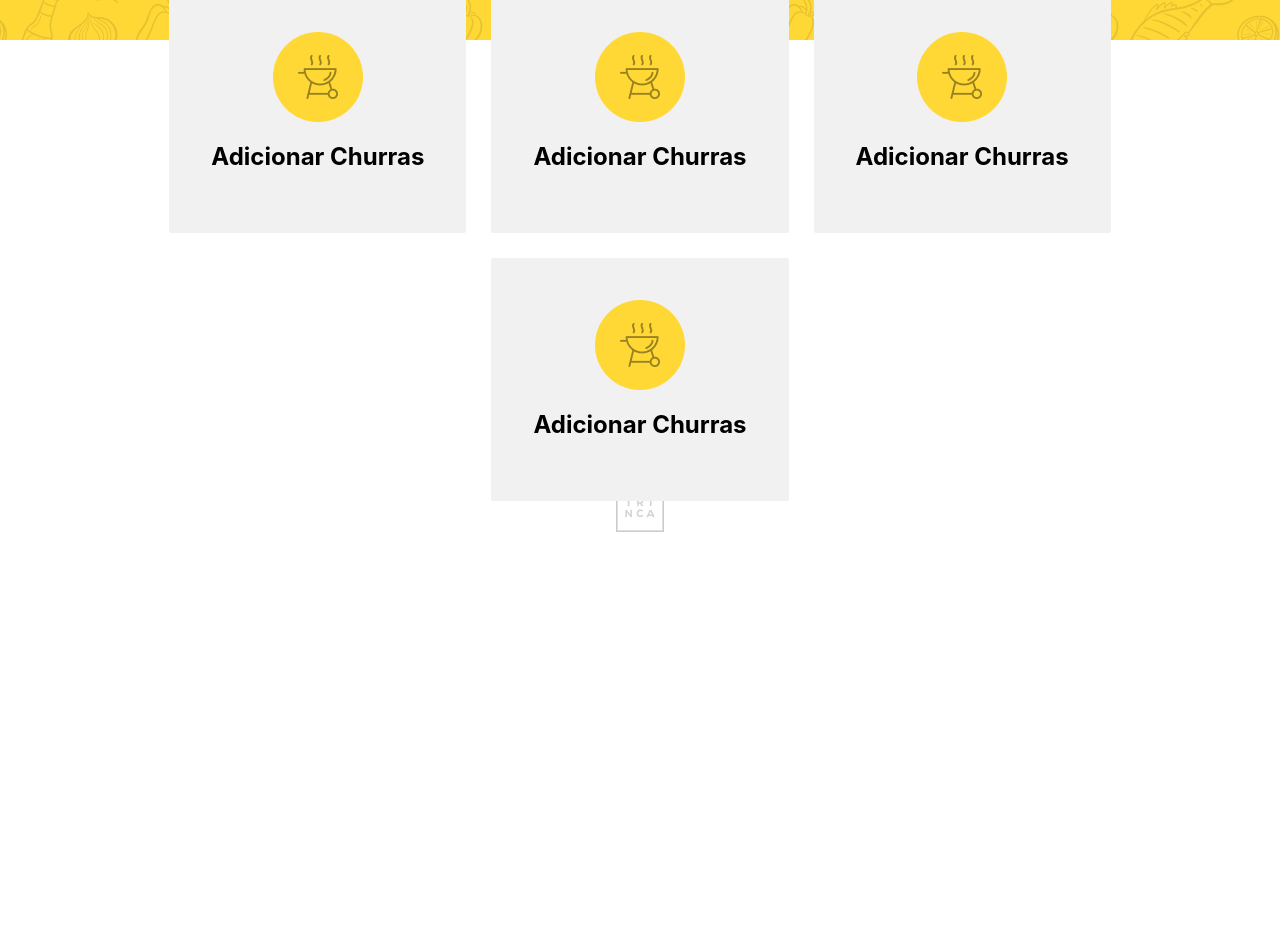
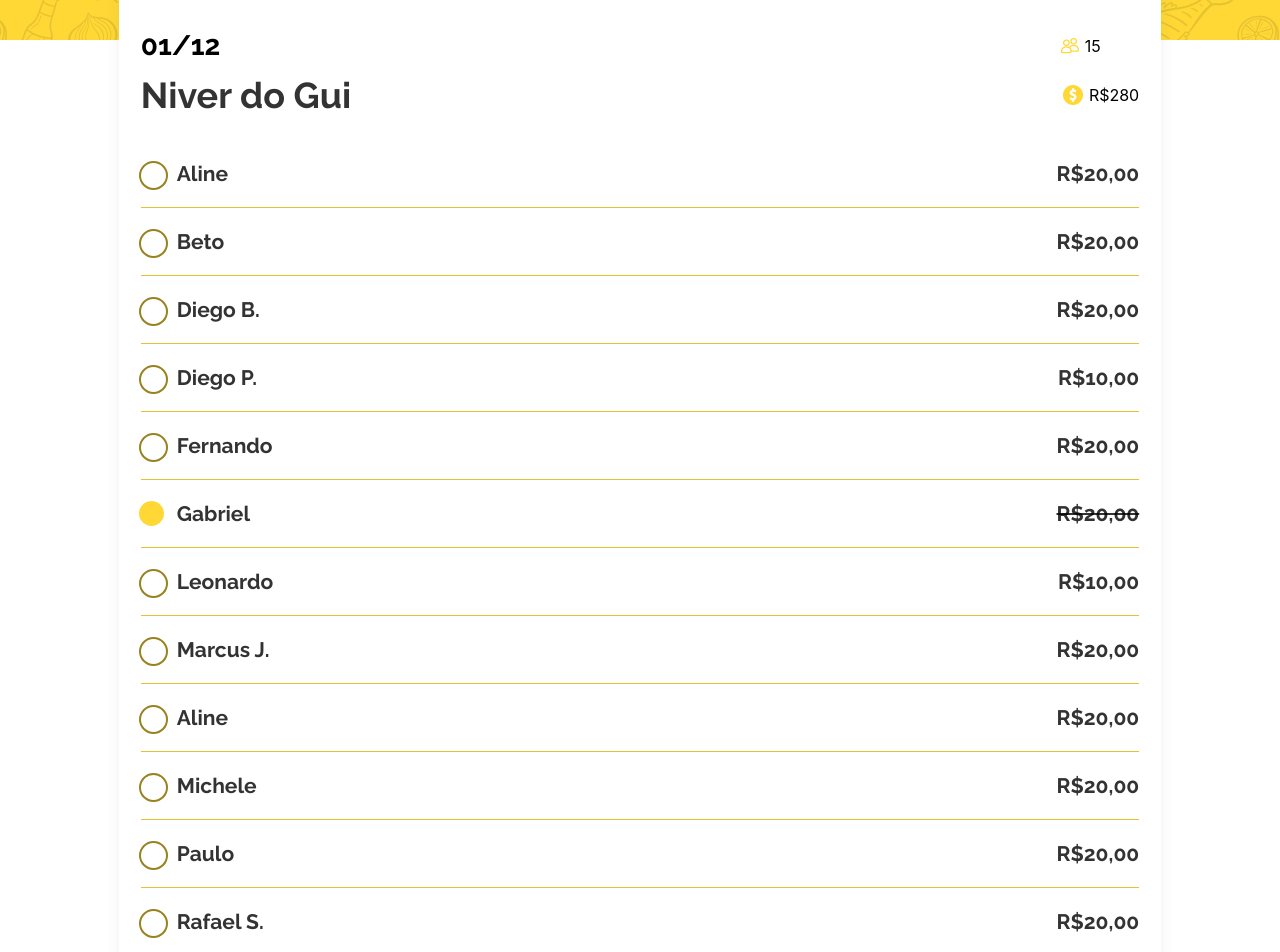
Before and after one commit to vmontanha/churras-trinca, a React (Create React App) app: page /new in a window 1280 px wide. Shown: the part 240-1192 px from the top of the page. Before the commit the page ends 800 px from the top, so only its background shows below. Built offline with nearby package versions, Linux system fonts and the light colour scheme.

Commit message:
Static is on

```diff
--- a/src/Layout/CriarChurras/CriarChurras.js
+++ /dev/null
@@ -1,44 +0,0 @@
-import React from 'react'
-import newChurrasIcon from '../../assets/img/icon_churras.png'
-import '../CriarChurras/CriarChurras.css'
-
-const CriarChurras = () => {
-  return (
-    <div className='warp__list'>
-      <div className='container__card'>
-        <div className='box__icon'>
-          <img src={newChurrasIcon} alt='newChurrasIcon' />
-        </div>
-        <div className='box__subtitle'>
-          <h2>Adicionar Churras</h2>
-        </div>
-      </div>
-      <div className='container__card'>
-        <div className='box__icon'>
-          <img src={newChurrasIcon} alt='newChurrasIcon' />
-        </div>
-        <div className='box__subtitle'>
-          <h2>Adicionar Churras</h2>
-        </div>
-      </div>
-      <div className='container__card'>
-        <div className='box__icon'>
-          <img src={newChurrasIcon} alt='newChurrasIcon' />
-        </div>
-        <div className='box__subtitle'>
-          <h2>Adicionar Churras</h2>
-        </div>
-      </div>
-      <div className='container__card'>
-        <div className='box__icon'>
-          <img src={newChurrasIcon} alt='newChurrasIcon' />
-        </div>
-        <div className='box__subtitle'>
-          <h2>Adicionar Churras</h2>
-        </div>
-      </div>
-    </div>
-  )
-}
-
-export default CriarChurras
--- /dev/null
+++ b/src/Layout/DetalheChurras/DetalheChurras.css
@@ -0,0 +1,123 @@
+.container__list {
+  display: block;
+  position: relative;
+  top: -61px;
+  background-color: #fff;
+  border-radius: 2px;
+  padding: 22px;
+  width: 78%;
+  height: auto;
+  margin-right: auto;
+  margin-left: auto;
+  flex-direction: row;
+  justify-content: space-between;
+  align-items: center;
+  box-shadow: 0px 0px 16px 0px rgba(0, 0, 0, 0.06);
+}
+
+.box__date {
+  width: 100%;
+  margin-right: auto;
+}
+
+.box__date h3 {
+  color: #000;
+  font-family: Raleway bold;
+  font-size: 28px;
+  font-style: normal;
+  font-weight: 800;
+  line-height: normal;
+
+}
+
+.box__date h1 {
+  color: rgba(0, 0, 0, 0.80);
+  font-family: Raleway Bold;
+  font-size: 36px;
+  font-style: normal;
+  font-weight: 700;
+  line-height: normal;
+
+}
+
+.qtd__people {
+  display: flex;
+  align-items: center;
+  width: 85px;
+}
+
+.box__date p {
+  color: #000;
+  text-align: center;
+  font-family: Raleway-Thin;
+  font-size: 21px;
+  font-style: normal;
+  font-weight: 500;
+  line-height: normal;
+
+}
+
+.box__people img {
+  margin-right: 6px;
+}
+
+.box__people {
+  display: flex;
+  align-items: center;
+  justify-content: center;
+  flex-direction: row;
+}
+
+.under__style {
+  border-bottom: 1px solid #E5C231;
+}
+
+.title {
+  margin-top: -40px;
+}
+
+
+input[type=checkbox] {
+  position: relative;
+  opacity: 0;
+  cursor: pointer;
+  height: 0;
+  margin-right: 19px;
+
+}
+
+label {
+  color: rgba(0, 0, 0, 0.80);
+  font-family: Raleway Bold;
+  font-size: 21px;
+  font-style: normal;
+  font-weight: 700;
+  line-height: normal;
+}
+
+.checkmark {
+  position: absolute;
+  height: 25px;
+  width: 25px;
+  left: 20px;
+  border-radius: 50%;
+  border: 2px solid #998220;
+}
+
+input:checked~.checkmark {
+  background-color: #FFD836;
+  border: none;
+}
+
+.money {
+  color: rgba(0, 0, 0, 0.80);
+  font-family: Raleway Bold;
+  font-size: 21px;
+  font-style: normal;
+  font-weight: 700;
+  line-height: normal;
+}
+
+.check {
+  text-decoration: line-through
+}
--- /dev/null
+++ b/src/Layout/DetalheChurras/DetalheChurras.js
@@ -0,0 +1,157 @@
+import React from 'react'
+import iconPeople from '../../assets/img/icon_people.png'
+import iconMoney from '../../assets/img/icon_money.png'
+import '../DetalheChurras/DetalheChurras.css'
+
+const DetalheChurras = () => {
+  return (
+    <div className='container__list'>
+      <div className='box__people'>
+        <div className='box__date'>
+          <h3>01/12</h3>
+        </div>
+        <div className='qtd__people'>
+          <img src={iconPeople} alt='people' />
+          <p>15</p>
+        </div>
+      </div>
+      <div className='box__people title'>
+        <div className='box__date'>
+          <h1>Niver do Gui</h1>
+        </div>
+        <img src={iconMoney} alt='people' />
+        <p>R$280</p>
+      </div>
+      <div className='box__people under__style'>
+        <div className='box__date'>
+          <input type='checkbox' />
+          <span className='checkmark'></span>
+          <label className='container__label'>Aline</label>
+        </div>
+        <p className='money'>R$20,00</p>
+      </div>
+      <div className='box__people under__style'>
+        <div className='box__date'>
+          <input type='checkbox' />
+          <span className='checkmark'></span>
+          <label className='container__label'>Beto</label>
+        </div>
+        <p className='money'>R$20,00</p>
+      </div>
+      <div className='box__people under__style'>
+        <div className='box__date'>
+          <input type='checkbox' />
+          <span className='checkmark'></span>
+          <label className='container__label'>Diego B.</label>
+        </div>
+        <p className='money'>R$20,00</p>
+      </div>
+      <div className='box__people under__style'>
+        <div className='box__date'>
+          <input type='checkbox' />
+          <span className='checkmark'></span>
+          <label className='container__label'>Diego P.</label>
+        </div>
+        <p className='money'>R$10,00</p>
+      </div>
+      <div className='box__people under__style'>
+        <div className='box__date'>
+          <input type='checkbox' />
+          <span className='checkmark'></span>
+          <label className='container__label'>Fernando</label>
+        </div>
+        <p className='money'>R$20,00</p>
+      </div>
+      <div className='box__people under__style'>
+        <div className='box__date'>
+          <input type='checkbox' checked='checked' />
+          <span className='checkmark'></span>
+          <label className='container__label'>Gabriel</label>
+        </div>
+        <p className='money check'>R$20,00</p>
+      </div>
+      <div className='box__people under__style'>
+        <div className='box__date'>
+          <input type='checkbox' />
+          <span className='checkmark'></span>
+          <label className='container__label'>Leonardo</label>
+        </div>
+        <p className='money'>R$10,00</p>
+      </div>
+      <div className='box__people under__style'>
+        <div className='box__date'>
+          <input type='checkbox' />
+          <span className='checkmark'></span>
+          <label className='container__label'>Marcus J.</label>
+        </div>
+        <p className='money'>R$20,00</p>
+      </div>
+      <div className='box__people under__style'>
+        <div className='box__date'>
+          <input type='checkbox' />
+          <span className='checkmark'></span>
+          <label className='container__label'>Aline</label>
+        </div>
+        <p className='money'>R$20,00</p>
+      </div>
+      <div className='box__people under__style'>
+        <div className='box__date'>
+          <input type='checkbox' />
+          <span className='checkmark'></span>
+          <label className='container__label'>Michele</label>
+        </div>
+        <p className='money'>R$20,00</p>
+      </div>
+      <div className='box__people under__style'>
+        <div className='box__date'>
+          <input type='checkbox' />
+          <span className='checkmark'></span>
+          <label className='container__label'>Paulo</label>
+        </div>
+        <p className='money'>R$20,00</p>
+      </div>
+      <div className='box__people under__style'>
+        <div className='box__date'>
+          <input type='checkbox' />
+          <span className='checkmark'></span>
+          <label className='container__label'>Rafael S.</label>
+        </div>
+        <p className='money'>R$20,00</p>
+      </div>
+      <div className='box__people under__style'>
+        <div className='box__date'>
+          <input type='checkbox' />
+          <span className='checkmark'></span>
+          <label className='container__label'>Ralf</label>
+        </div>
+        <p className='money'>R$20,00</p>
+      </div>
+      <div className='box__people under__style'>
+        <div className='box__date'>
+          <input type='checkbox' checked='checked' />
+          <span className='checkmark'></span>
+          <label className='container__label'>Ruan</label>
+        </div>
+        <p className='money'>R$20,00</p>
+      </div>
+      <div className='box__people under__style'>
+        <div className='box__date'>
+          <input type='checkbox' />
+          <span className='checkmark'></span>
+          <label className='container__label'>Thales</label>
+        </div>
+        <p className='money'>R$20,00</p>
+      </div>
+      <div className='box__people under__style'>
+        <div className='box__date'>
+          <input type='checkbox' />
+          <span className='checkmark'></span>
+          <label className='container__label'>Wait</label>
+        </div>
+        <p className='money'>R$20,00</p>
+      </div>
+    </div>
+  )
+}
+
+export default DetalheChurras
--- a/src/Layout/Login/Login.css
+++ b/src/Layout/Login/Login.css
@@ -1,7 +1,7 @@
 .container__login {
   background-color: #FFD836;
   width: 100%;
-  height: 65vh;
+  height: 80vh;
 }
 
 .form__box {
@@ -14,6 +14,7 @@
 
 .box__input {
   transform: translate(0px, -70px);
+  backdrop-filter: blur(2px);
 }
 
 .box__input h2 {
@@ -57,6 +58,7 @@
   line-height: normal;
   padding: 14px 115px 14px;
   text-decoration: none;
+
 }
 
 .box__button {
--- a/src/Layout/Login/Login.js
+++ b/src/Layout/Login/Login.js
@@ -12,11 +12,11 @@ const Login = () => {
         </div>
         <div className='box__input'>
           <h2>Senha</h2>
-          <input type='text' placeholder='senha' />
+          <input type='password' placeholder='senha' />
         </div>
       </div>
       <div className='box__button'>
-        <Link className='button__submit' to='/new'>Enviar</Link>
+        <Link className='button__submit' to='/agenda'>Enviar</Link>
       </div>
     </div>
 
--- a/src/Layout/CriarChurras/CriarChurras.css
+++ b/src/components/CriarChurras/CriarChurras.css
@@ -20,6 +20,7 @@
   padding: 42px;
   transform: translate(0, -50px);
   border-radius: 2px;
+  cursor: pointer;
 }
 
 .box__icon {
@@ -31,7 +32,18 @@
   background-position: center;
   padding: 23px;
   background-repeat: no-repeat;
+}
 
+a {
+  color: #000;
+  text-align: center;
+  font-family: Raleway Bold;
+  font-size: 18px;
+  font-style: normal;
+  font-weight: 700;
+  line-height: normal;
+  text-decoration: none;
+  text-transform: none;
 }
 
 .container__card:hover {
--- a/src/index.js
+++ b/src/index.js
@@ -23,11 +23,11 @@ const router = createBrowserRouter([
       },
       {
         path: "/agenda",
-        element: <ChurrasList />,
+        element: <ChurrasDetail />,
       },
       {
         path: "/new",
-        element: <ChurrasDetail />,
+        element: <ChurrasList />,
       },
     ],
     errorElement: <ErrorPage />,
--- a/src/routes/ChurasDetail.js
+++ b/src/routes/ChurasDetail.js
@@ -1,5 +1,5 @@
 import React from 'react'
-import CriarChurras from '../Layout/CriarChurras/CriarChurras'
+import CriarChurras from '../components/CriarChurras/CriarChurras'
 
 const ChurasDetail = () => {
   return (
--- a/src/routes/ChurrasList.js
+++ b/src/routes/ChurrasList.js
@@ -1,8 +1,9 @@
 import React from 'react'
+import DetalheChurras from '../Layout/DetalheChurras/DetalheChurras'
 
 const ChurrasList = () => {
   return (
-    <h1>ChurrasList</h1>
+    <DetalheChurras />
   )
 }
 
```
Also changed, not shown: src/Layout/CriarChurras/Churras.js (added, +13 -0 lines), src/components/CriarChurras/CriarChurras.js (added, +24 -0 lines), src/assets/img/icon_money.png (added), src/assets/img/icon_people.png (added).
